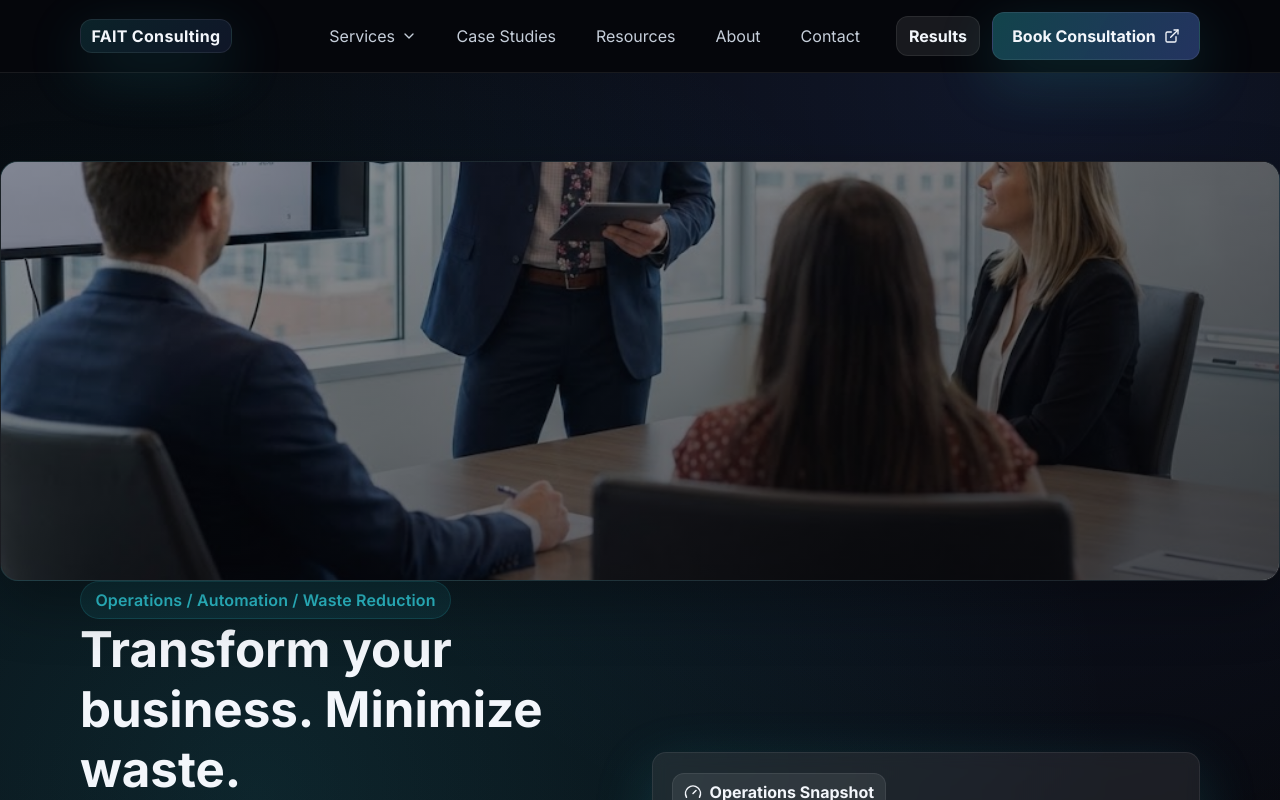
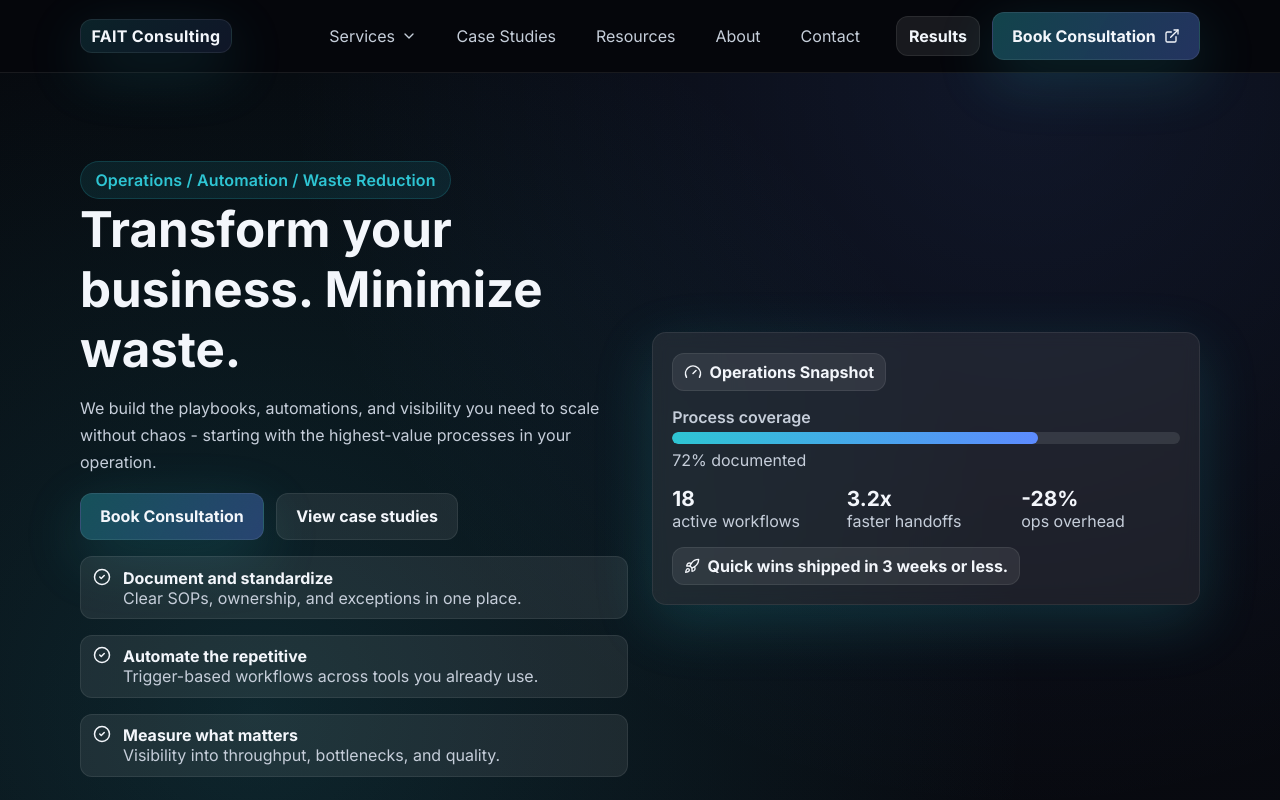
Before and after one commit to Faitltd/Consulting, a SvelteKit app: page / in a window 1280 px wide. Shown: the top 800 px of the page. Built offline with nearby package versions, Linux system fonts and the light colour scheme.

Commit message:
Remove hero image from homepage

```diff
--- a/src/routes/+page.svelte
+++ b/src/routes/+page.svelte
@@ -4,19 +4,6 @@
   import CaseStudyCard from '$lib/components/CaseStudyCard.svelte';
   import StatGrid from '$lib/components/StatGrid.svelte';
   import CTASection from '$lib/components/CTASection.svelte';
-
-  import { onMount } from 'svelte';
-
-  let parallax = 0;
-
-  onMount(() => {
-    const handleScroll = () => {
-      parallax = window.scrollY;
-    };
-    handleScroll();
-    window.addEventListener('scroll', handleScroll);
-    return () => window.removeEventListener('scroll', handleScroll);
-  });
 
   const stats = [
     { value: '50+', label: 'Processes documented', body: 'Across trades and professional services.' },
@@ -32,15 +19,6 @@
 
 <main class="page-shell">
   <section class="section hero">
-    <div class="hero-visual" aria-hidden="true">
-      <img
-        class="hero-img"
-        src="/images/Fait%20Consulting.jpg?v=4"
-        alt="Consultant presenting results to executives"
-        fetchpriority="high"
-        style={`transform: translateY(${parallax * -0.15}px);`}
-      />
-    </div>
     <div class="container hero-grid">
       <div class="hero-copy">
         <span class="pill">Operations / Automation / Waste Reduction</span>
```
